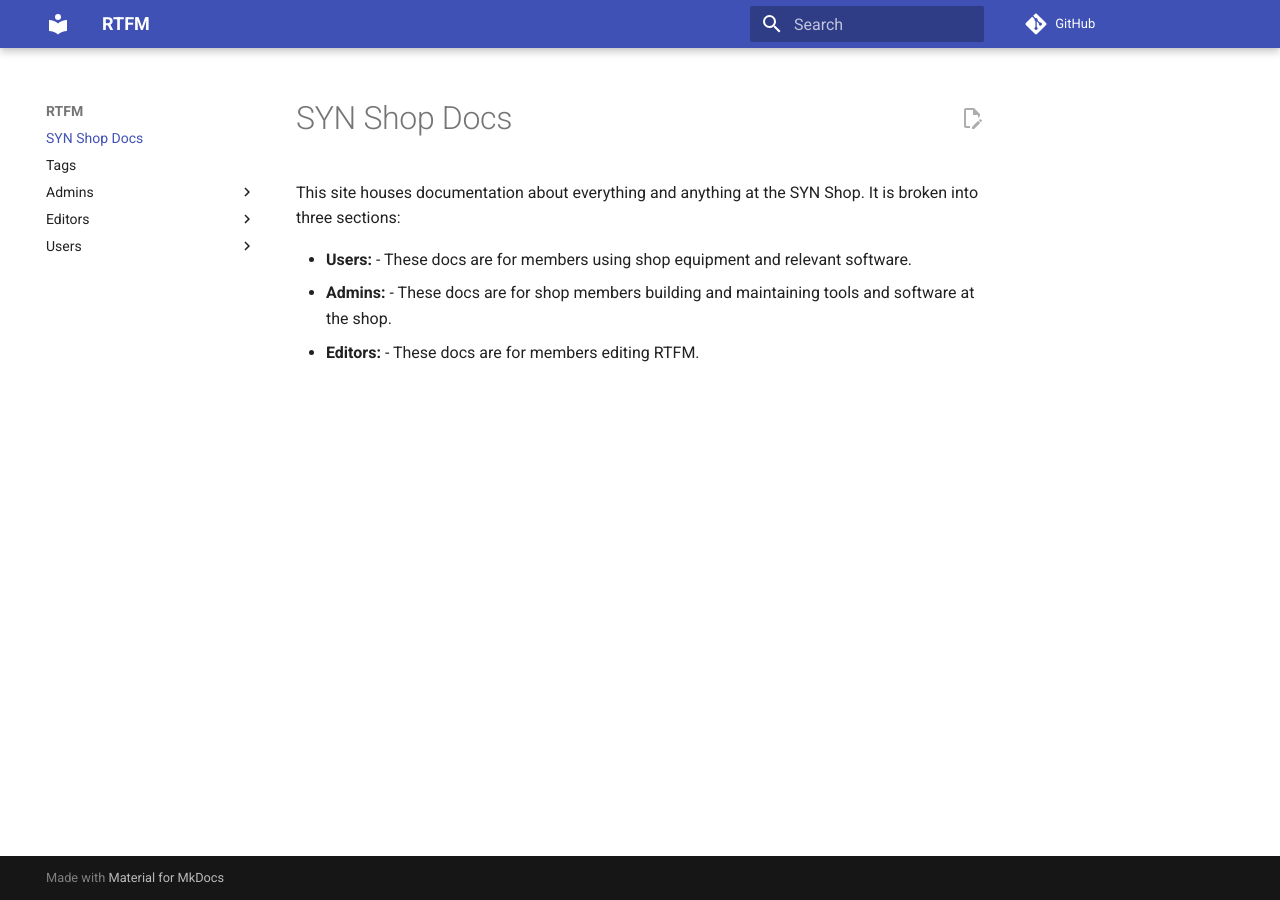
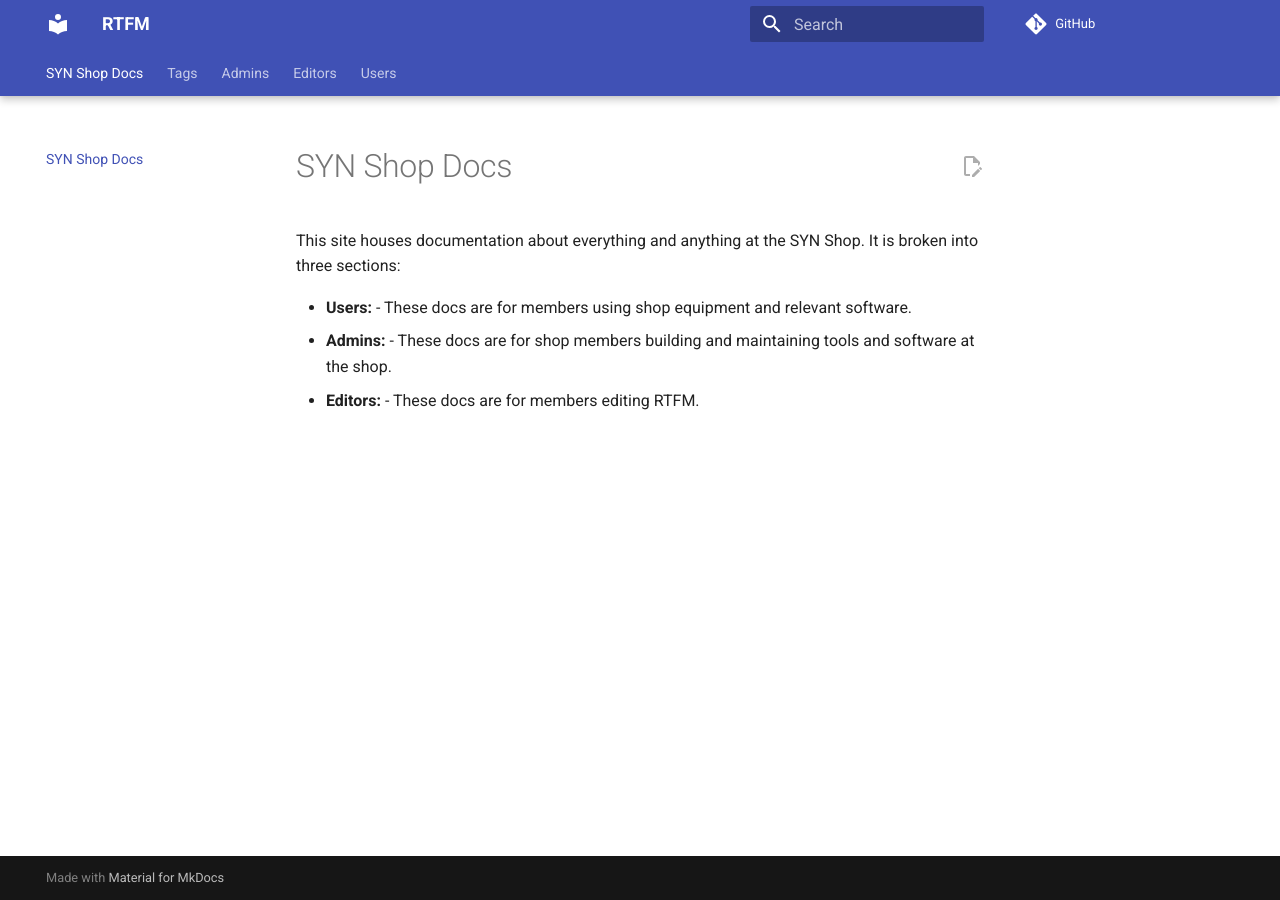
Before and after one commit to synshop/rtfm, an MkDocs documentation site: the page built from docs/index.md, in a window 1280 px wide. Built offline with MkDocs 1.6.1 and Material for MkDocs 9.7.7, drawn with Linux system fonts in a browser that asks for light colours; comment, search, counter and statistics services are not loaded.

Commit message:
mkdocs.yml navigation

```diff
--- a/mkdocs.yml
+++ b/mkdocs.yml
@@ -2,6 +2,8 @@ site_name: RTFM
 theme:
     features:
         - content.action.edit
+        - navigation.tabs
+        - navigation.tabs.sticky
     name: material
 extra_css:
     - css/rtfm.css
@@ -9,6 +11,8 @@ extra_javascript:
     - js/rtfm.js
 
 markdown_extensions:
+    - toc:
+         permalink: true
 # admonitions
     - admonition
     - pymdownx.details
@@ -18,9 +22,6 @@ markdown_extensions:
     - pymdownx.caret
     - pymdownx.mark
     - pymdownx.tilde
-# table of contents
-    - toc:
-         permalink: true
 
 repo_url: https://github.com/synshop/rtfm
 edit_uri: edit/master/docs/
```
